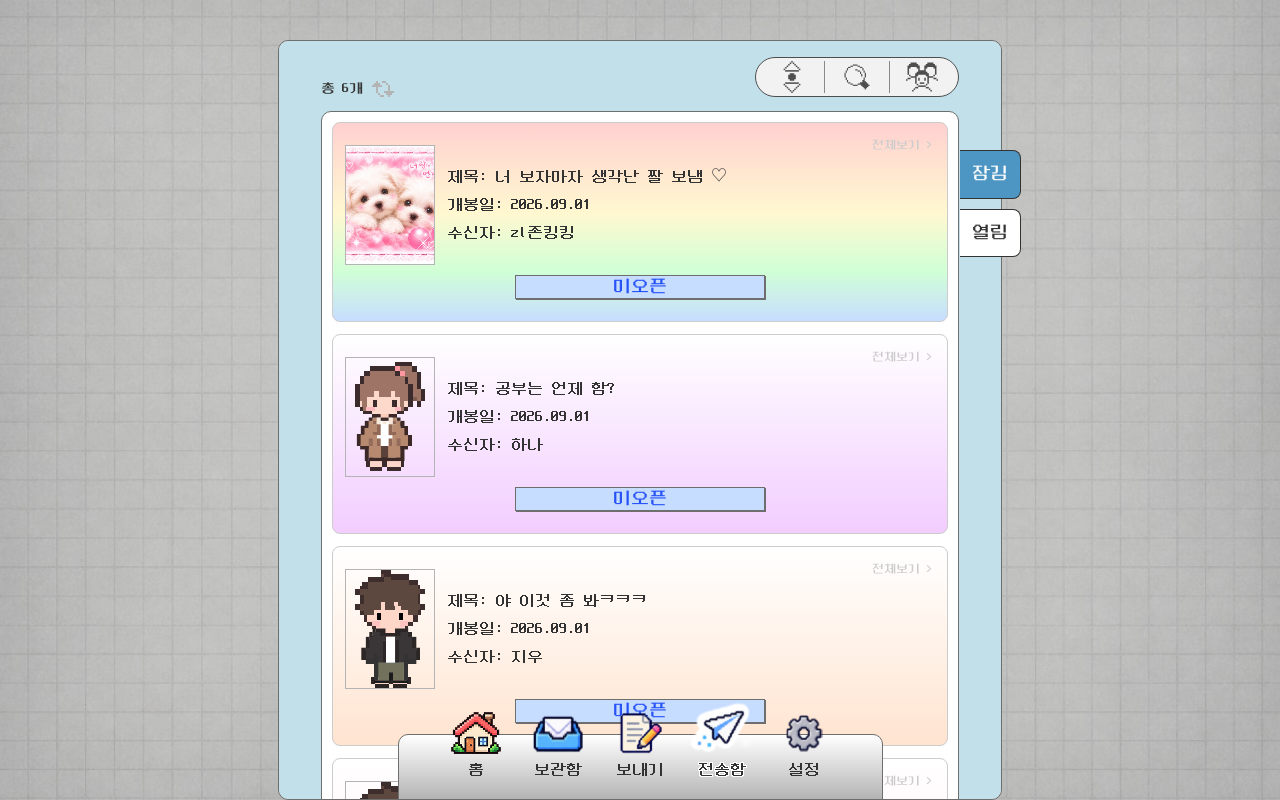
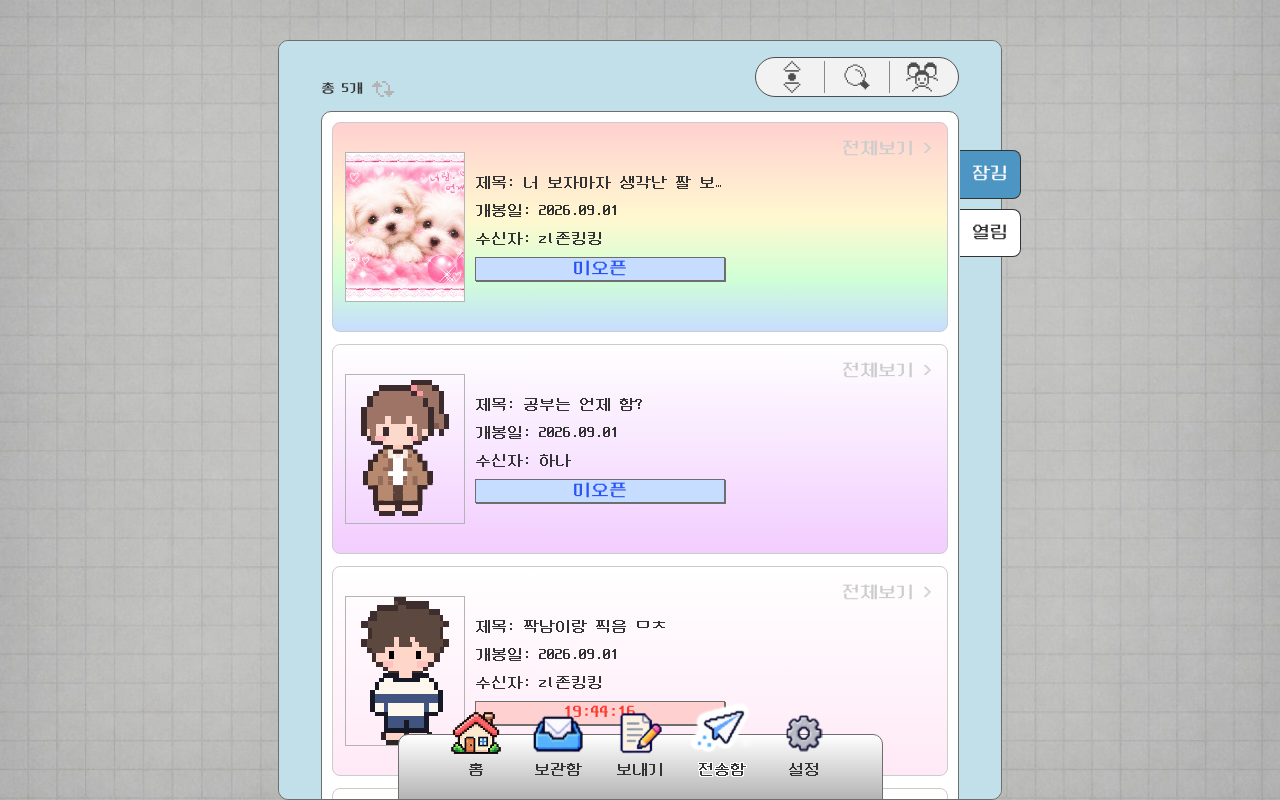
Before and after one commit to subin-uiux/pock, a React (Vite) app: page /pock-sent in a window 1280 px wide. Built offline with nearby package versions, Linux system fonts and the light colour scheme.

Commit message:
패드 반응형 수정 중

```diff
--- a/src/components/Card.tsx
+++ b/src/components/Card.tsx
@@ -168,6 +168,8 @@ export function Card({
   const recipient = homeFriends.find(
     (friend) => friend.name === (receiver ?? target),
   );
+  const characterSize =
+    size === "tb" ? { width: 88, height: 150 } : { width: 70, height: 119 };
   const [giftOpening, setGiftOpening] = useState(false);
   const openClass = [
     "letter-card",
@@ -376,8 +378,8 @@ export function Card({
                   <PixelCharacter
                     character={recipient?.character ?? "girl"}
                     outfit={recipient?.outfit ?? null}
-                    width={70}
-                    height={119}
+                    width={characterSize.width}
+                    height={characterSize.height}
                   />
                 </div>
               )}
@@ -387,9 +389,9 @@ export function Card({
                     {line}
                   </p>
                 ))}
+                {status}
               </div>
             </div>
-            {status}
           </div>
         ) : (
           <div className="letter-card__open">
@@ -398,8 +400,8 @@ export function Card({
                 <PixelCharacter
                   character={recipient?.character ?? "girl"}
                   outfit={recipient?.outfit ?? null}
-                  width={70}
-                  height={119}
+                  width={characterSize.width}
+                  height={characterSize.height}
                 />
               </div>
             ) : previewSrc ? (
--- a/src/data/pock-mailbox-samples.ts
+++ b/src/data/pock-mailbox-samples.ts
@@ -322,15 +322,6 @@ export const SENT_LOCKED_SAMPLES: MailboxCardSample[] = [
     6,
     { theme: "pink" },
   ),
-  sample(
-    {
-      id: "sent-locked-6",
-      variant: "unopened",
-      target: "지우",
-    },
-    7,
-    { theme: "orange" },
-  ),
 ];
 
 /** 열림 · 최근 열린 순: 09.14 → 07.22 → 03.01 */
--- a/src/styles/components/letter-card.css
+++ b/src/styles/components/letter-card.css
@@ -467,21 +467,32 @@
   padding-right: 0; /* 전체보기는 절대 위치 유지 */
 }
 
-/* 잠김 — 이미지·텍스트 아래 미오픈 / 타이머 / 카운트다운 · 간격 10 */
+/* 잠김 — 상태 바는 텍스트 열에 맞춤 · 아래 간격 10 */
 .letter-card__stack {
-  display: flex;
+  display: grid;
   flex: 1 1 auto;
-  flex-direction: column;
+  grid-template-columns: 5.625rem minmax(0, 15.625rem); /* 썸네일 90 · 상태 250 */
+  column-gap: 0.625rem; /* 10 */
+  row-gap: 0.625rem; /* 10 */
   align-items: center;
-  justify-content: center;
-  gap: 0.625rem; /* 10 */
+  justify-content: start;
   width: 100%;
   min-height: 0;
 }
 
 .letter-card--preview-locked .letter-card__open {
-  flex: 0 0 auto;
+  display: contents;
+}
+
+.letter-card__stack .letter-card__status {
+  align-self: flex-start;
+  width: 15.625rem; /* 250 — 고정 폭 */
+  max-width: 100%;
+}
+
+.letter-card--preview .letter-card__stack .letter-card__meta {
   width: 100%;
+  max-width: 100%;
 }
 
 .letter-card--preview .letter-card__meta {
@@ -586,14 +597,38 @@
     padding: 0.75rem;
   }
 
-  .letter-card--preview .letter-card__open {
-    justify-content: flex-start;
-    padding-right: 3.5rem;
+  .letter-card--preview-locked.letter-card--open {
+    height: auto;
+    min-height: 13.125rem; /* 210 — 썸네일 150 + 간격 12 + 상태 */
   }
 
   .letter-card--preview .letter-card__meta {
-    flex: 1 1 auto;
-    max-width: none;
+    max-width: calc(100% - 7.5rem - 0.625rem); /* 썸네일 120 · 간격 10 */
+  }
+
+  .letter-card--preview .letter-card__thumb,
+  .letter-card--tb.letter-card--open.letter-card--preview .letter-card__thumb,
+  .letter-card--preview.letter-card--open:not(.letter-card--mo) .letter-card__thumb {
+    width: 7.5rem; /* 120 */
+    height: 9.375rem; /* 150 */
+  }
+
+  .letter-card--preview .letter-card__thumb--character canvas {
+    width: 5.5rem; /* 88 */
+    height: 9.375rem; /* 150 */
+  }
+
+  .letter-card--preview .letter-card__more {
+    font-size: 1.125rem; /* 18 */
+  }
+
+  .letter-card__stack {
+    grid-template-columns: 7.5rem minmax(0, 15.625rem); /* 썸네일 120 */
+    row-gap: 0.75rem; /* 12 — 이미지·텍스트 ↔ 상태 */
+  }
+
+  .letter-card--preview .letter-card__stack .letter-card__meta {
+    max-width: 100%;
   }
 
   .letter-card--open:not(.letter-card--mo) {
@@ -609,12 +644,23 @@
     height: 9.375rem; /* 150 */
   }
 
-  .letter-card--preview.letter-card--open:not(.letter-card--mo) .letter-card__thumb {
+  .letter-card--open:not(.letter-card--mo) .letter-card__line {
+    font-size: 1rem; /* 16 */
+  }
+
+  /* 카운트다운 카드 썸네일 90×120 */
+  .letter-card--preview:has(.letter-card__status--progress) .letter-card__thumb,
+  .letter-card--tb.letter-card--open.letter-card--preview:has(.letter-card__status--progress) .letter-card__thumb {
     width: 5.625rem; /* 90 */
     height: 7.5rem; /* 120 */
   }
 
-  .letter-card--open:not(.letter-card--mo) .letter-card__line {
-    font-size: 1rem; /* 16 */
+  .letter-card__stack:has(.letter-card__status--progress) {
+    grid-template-columns: 5.625rem minmax(0, 15.625rem);
+  }
+
+  .letter-card--preview:has(.letter-card__status--progress) .letter-card__thumb--character canvas {
+    width: 4.375rem; /* 70 */
+    height: 7.4375rem; /* 119 */
   }
 }
```
